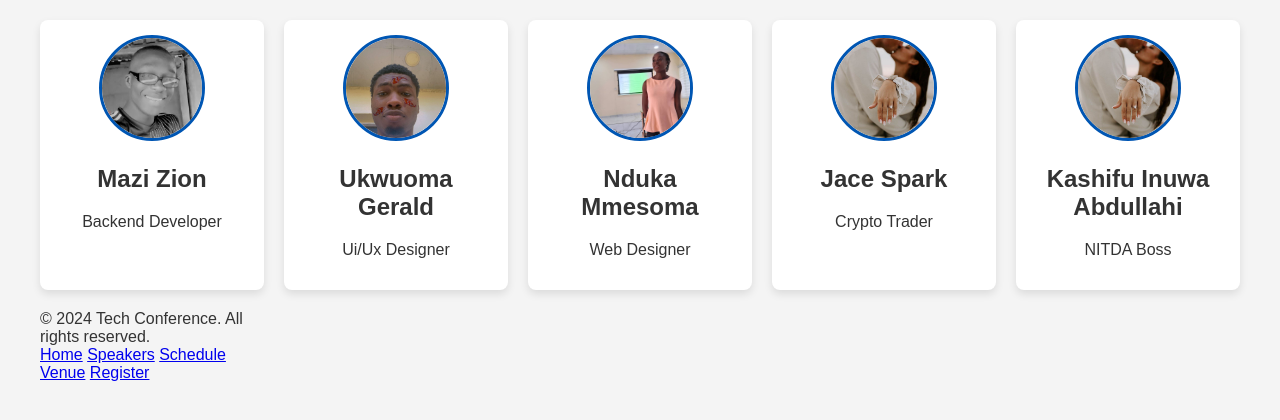
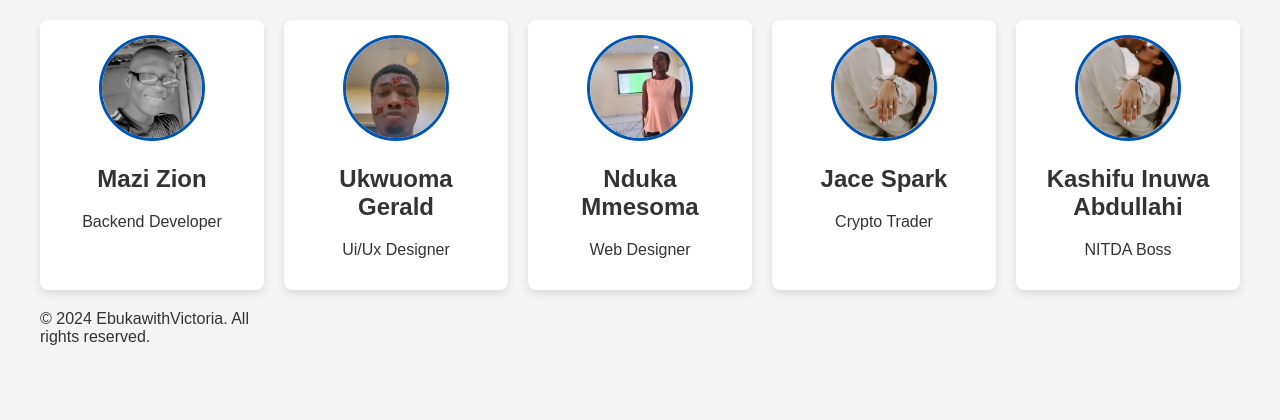
Before and after one commit to Victoria-imaobong2/Event-Website-Group-5, a Flask app: page /Event-Team in a window 1280 px wide. Shown: the part 350-770 px from the top of the page. Run offline with Flask 3, Linux system fonts and the light colour scheme.

Commit message:
add update

```diff
--- a/templates/Event_Team.html
+++ b/templates/Event_Team.html
@@ -66,15 +66,9 @@
 
    <footer>
     <div>
-        © 2024 Tech Conference. All rights reserved.
+        © 2024 EbukawithVictoria. All rights reserved.
     </div>
-    <nav>
-        <a href="index.html">Home</a>
-        <a href="speakers.html">Speakers</a>
-        <a href="schedule.html">Schedule</a>
-        <a href="venue.html">Venue</a>
-        <a href="register.html">Register</a>
-    </nav>
+
    </footer>
 </body>
 </html>
```
